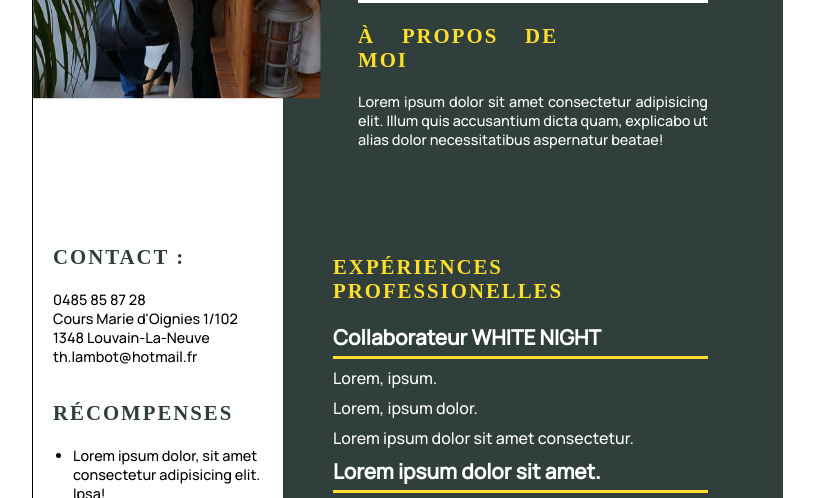
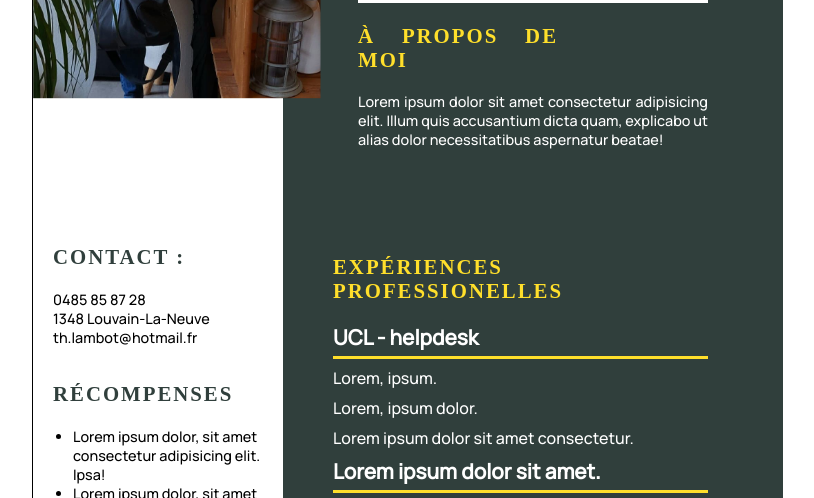
Before and after one commit to Artyom-exe/vite-project, a website built with Vite: page index.html in a window 1280 px wide. Shown: the part 294-792 px from the top of the page, without its empty margins (255-1069 px from the left). Built offline with nearby package versions, Linux system fonts and the light colour scheme; a web font is replaced by a local one.

Commit message:
change info

```diff
--- a/index.html
+++ b/index.html
@@ -17,7 +17,6 @@
             <section>
               <h3>CONTACT :</h3>
               <p>0485 85 87 28<br>
-              Cours Marie d'Oignies 1/102<br>
               1348 Louvain-La-Neuve<br>
               th.lambot@hotmail.fr</p>
             </section>
@@ -52,7 +51,7 @@
         <section>
           <h3>EXPÉRIENCES PROFESSIONELLES</h3>
           <ul>
-            <li>Collaborateur WHITE NIGHT</li>
+            <li>UCL - helpdesk</li>
               <ul>
                 <li>Lorem, ipsum.</li>
                 <li>Lorem, ipsum dolor.</li>
```
